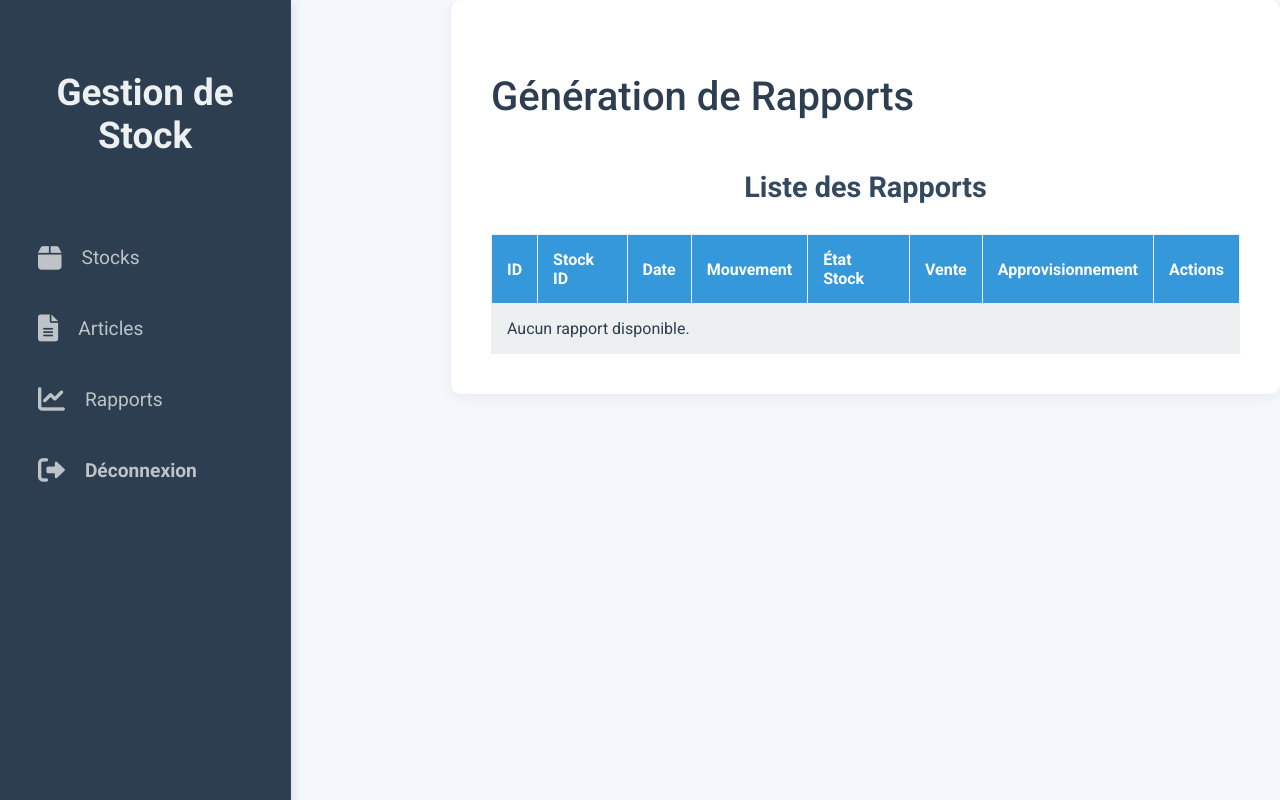
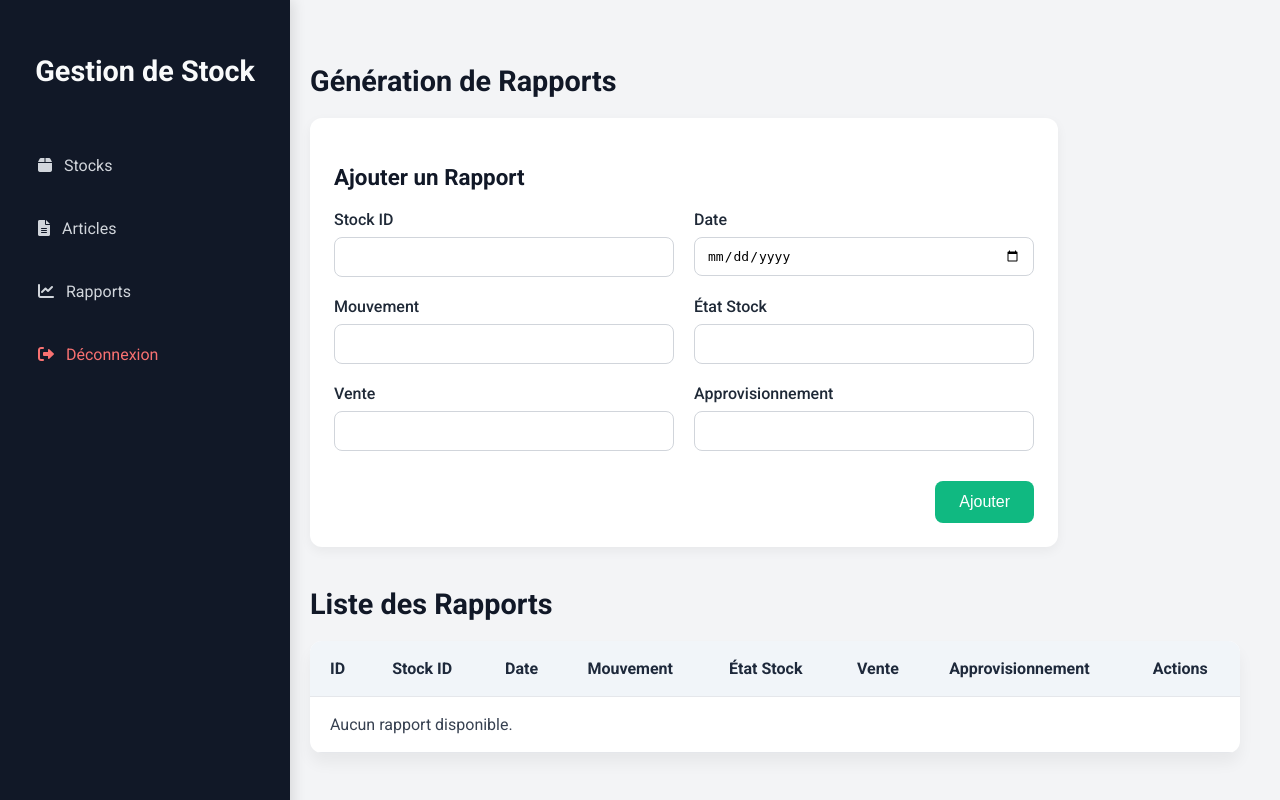
Before and after one commit to cypheredvortex/stockmanagement, a Django app: template templates/rapports.html in a window 1280 px wide. Run offline with Django 3.2, Linux system fonts and the light colour scheme; the template is opened without the code that fills it, so the values that code supplies are empty.

Commit message:
Update rapports.html

```diff
--- a/templates/rapports.html
+++ b/templates/rapports.html
@@ -10,38 +10,40 @@
     <link rel="stylesheet" href="https://cdnjs.cloudflare.com/ajax/libs/font-awesome/6.0.0/css/all.min.css"/>
 
     <style>
-        /* General Styles */
+        /* General Layout */
 body {
     font-family: "Roboto", sans-serif;
     margin: 0;
     padding: 0;
-            background: #f4f7fb;
-            color: #333;
+    background: #f9fafb;
+    color: #1f2937;
     display: flex;
     min-height: 100vh;
-            justify-content: flex-start;
+}
+
+.dashboard {
+    display: flex;
+    width: 100%;
 }
 
 /* Sidebar */
 .sidebar {
     width: 250px;
     height: 100vh;
-            background: #2c3e50;
-            padding: 40px 20px;
+    background: #111827;
+    padding: 30px 20px;
+    display: flex;
+    flex-direction: column;
     position: fixed;
     left: 0;
     top: 0;
-            display: flex;
-            flex-direction: column;
-            border-right: 1px solid #34495e;
-            box-shadow: 2px 0px 10px rgba(0, 0, 0, 0.1);
+    box-shadow: 4px 0 12px rgba(0, 0, 0, 0.1);
 }
 
 .sidebar h2 {
-            color: #ecf0f1;
+    color: #f9fafb;
     text-align: center;
-            font-size: 2.3em;
-            font-weight: 600;
+    font-size: 1.8em;
     margin-bottom: 40px;
 }
 
@@ -51,125 +53,171 @@
 }
 
 .sidebar ul li {
-            margin: 20px 0;
+    margin-bottom: 20px;
 }
 
 .sidebar ul li a {
-            color: #bdc3c7;
+    color: #d1d5db;
     text-decoration: none;
-            font-size: 1.2em;
+    font-size: 1em;
+    padding: 12px 18px;
+    border-radius: 8px;
     display: flex;
     align-items: center;
-            padding: 12px 18px;
-            border-radius: 8px;
-            transition: background 0.3s, color 0.3s;
+    transition: 0.3s;
 }
 
 .sidebar ul li a i {
-            margin-right: 20px;
-            font-size: 1.4em;
+    margin-right: 12px;
 }
 
 .sidebar ul li a:hover {
-            background: #3498db;
-            color: #ecf0f1;
+    background: #2563eb;
+    color: #ffffff;
 }
 
 .logout {
-            color: #e74c3c;
+    color: #f87171 !important;
+}
+
+/* Content */
+.content {
+    margin-left: 270px;
+    padding: 40px;
+    width: 100%;
+    background: #f3f4f6;
+}
+
+.content h2,
+.content h3 {
+    font-size: 1.8em;
+    margin-bottom: 20px;
+    color: #111827;
+}
+
+/* Form Styling */
+.rapport-form {
+    background: #ffffff;
+    padding: 24px;
+    border-radius: 12px;
+    box-shadow: 0 4px 12px rgba(0, 0, 0, 0.05);
+    margin-bottom: 40px;
+    max-width: 700px;
+}
+
+.rapport-form h3 {
+    font-size: 1.4em;
+    margin-bottom: 20px;
+    color: #111827;
+}
+
+.form-grid {
+    display: grid;
+    grid-template-columns: repeat(auto-fit, minmax(280px, 1fr));
+    gap: 20px;
+}
+
+.form-group {
+    display: flex;
+    flex-direction: column;
+}
+
+.form-group label {
+    font-weight: 500;
+    margin-bottom: 8px;
+}
+
+.form-group input {
+    padding: 10px 12px;
+    border: 1px solid #d1d5db;
+    border-radius: 8px;
+    font-size: 1em;
+    background: #fff;
+}
+
+.form-actions {
+    margin-top: 30px;
+    text-align: right;
+}
+
+.form-actions button {
+    background: #10b981;
+    color: white;
+    border: none;
+    padding: 12px 24px;
+    border-radius: 8px;
+    font-size: 1em;
+    cursor: pointer;
+    transition: background 0.3s ease;
+}
+
+.form-actions button:hover {
+    background: #059669;
+}
+/* Table Styling */
+.rapport-container table,
+.stocks-list table {
+    width: 100%;
+    border-collapse: collapse;
+    background: #ffffff;
+    border-radius: 12px;
+    overflow: hidden;
+    box-shadow: 0 10px 15px rgba(0, 0, 0, 0.05);
+}
+
+.rapport-container th,
+.rapport-container td,
+.stocks-list th,
+.stocks-list td {
+    padding: 18px 20px;
+    text-align: left;
+    border-bottom: 1px solid #e5e7eb;
+}
+
+.rapport-container th,
+.stocks-list th {
+    background: #f1f5f9;
+    color: #1e293b;
     font-weight: 600;
 }
 
-        /* Main Content */
-        .content {
-            margin-left: 450px; /* Adjusted for sidebar */
-            padding: 40px;
-            background: #ffffff;
-            flex-grow: 1;
-            border-left: 1px solid #ecf0f1;
-            border-radius: 10px;
-            box-shadow: 0 4px 15px rgba(0, 0, 0, 0.05);
+.rapport-container tbody tr:hover,
+.stocks-list tbody tr:hover {
+    background: #f9fafb;
 }
 
-        .content h2 {
-            font-size: 2.5em;
-            font-weight: 500;
-            color: #2c3e50;
-            margin-bottom: 30px;
+.rapport-container td,
+.stocks-list td {
+    color: #374151;
 }
 
-        /* Report Section */
-        .rapport-container {
-            margin-top: 50px;
+.rapport-container a,
+.stocks-list a {
+    color: #2563eb;
+    text-decoration: none;
+    margin-right: 10px;
 }
 
-        .report-section h3 {
-            text-align: center;
-            margin-bottom: 25px;
-            font-size: 1.8em;
-            color: #34495e;
+.rapport-container form,
+.stocks-list form {
+    display: inline;
 }
 
-        /* Stock Movement Table */
-        table {
-            width: 100%;
-            margin-top: 30px;
-            border-collapse: collapse;
-            text-align: left;
+.rapport-container button,
+.stocks-list button {
+    background: transparent;
+    color: #ef4444;
+    border: none;
+    cursor: pointer;
+    font-size: 0.95em;
 }
 
-        th, td {
-            padding: 15px;
-            border: 1px solid #ecf0f1;
-        }
-
-        th {
-            background: #3498db;
-            color: #fff;
-        }
-
-        td {
-            background: #ecf0f1;
-            color: #2c3e50;
-        }
-
-        /* Chart Containers */
-        canvas {
-            width: 100%;
-            height: 400px;
-            background: #ecf0f1;
-            margin-top: 20px;
-            border-radius: 8px;
-            box-shadow: 0 4px 10px rgba(0, 0, 0, 0.1);
-        }
-
-        /* Responsive Design */
+/* Responsive */
 @media (max-width: 768px) {
     .sidebar {
-                width: 220px;
-                padding: 25px;
-            }
-
-            .content {
-                margin-left: 240px;
-                padding: 30px;
-            }
-
-            table {
-                margin-top: 20px;
-            }
-
-            .report-section h3 {
-                font-size: 1.6em;
-            }
-        }
-
-        @media (max-width: 480px) {
-            .sidebar {
         width: 100%;
+        height: auto;
         position: relative;
-                height: auto;
-                padding: 20px;
     }
 
     .content {
@@ -177,14 +225,20 @@
         padding: 20px;
     }
 
-            .rapport-container {
-                padding: 15px;
+    .dashboard {
+        flex-direction: column;
     }
 
-            table {
-                margin-top: 20px;
+    .rapport-form,
+    .stock-actions form {
+        width: 100%;
+    }
+
+    .rapport-container table {
+        font-size: 0.9em;
     }
 }
+
     </style>
 </head>
 <body>
@@ -204,11 +258,53 @@
         <main class="content">
             <h2>Génération de Rapports</h2>
 
+            <!-- Create Rapport Form -->
+            <div class="rapport-form">
+                <h3>Ajouter un Rapport</h3>
+                <form method="POST" action="{% url 'create_rapport' %}">
+                    {% csrf_token %}
+                    <div class="form-grid">
+                        <div class="form-group">
+                            <label for="stockId">Stock ID</label>
+                            <input type="number" name="stockId" id="stockId" required>
+                        </div>
+
+                        <div class="form-group">
+                            <label for="DateRapport">Date</label>
+                            <input type="date" name="DateRapport" id="DateRapport" required>
+                        </div>
+
+                        <div class="form-group">
+                            <label for="MouvementDeStock">Mouvement</label>
+                            <input type="text" name="MouvementDeStock" id="MouvementDeStock" required>
+                        </div>
+
+                        <div class="form-group">
+                            <label for="EtatStock">État Stock</label>
+                            <input type="text" name="EtatStock" id="EtatStock" required>
+                        </div>
+
+                        <div class="form-group">
+                            <label for="Vente">Vente</label>
+                            <input type="text" name="Vente" id="Vente" required>
+                        </div>
+
+                        <div class="form-group">
+                            <label for="Approvisionnement">Approvisionnement</label>
+                            <input type="text" name="Approvisionnement" id="Approvisionnement" required>
+                        </div>
+                    </div>
+
+                    <div class="form-actions">
+                        <button type="submit">Ajouter</button>
+                    </div>
+                </form>
+            </div>
+
             <!-- Rapport Table Section -->
             <div class="rapport-container">
-                <div class="report-section">
                 <h3>Liste des Rapports</h3>
-                    <table id="rapport-table">
+                <table class="stock-table">
                     <thead>
                         <tr>
                             <th>ID</th>
@@ -245,8 +341,8 @@
                     </tbody>
                 </table>
             </div>
-            </div>
         </main>
     </div>
 </body>
+
 </html>
```
Lines whose indentation alone changed are shown as unchanged.
